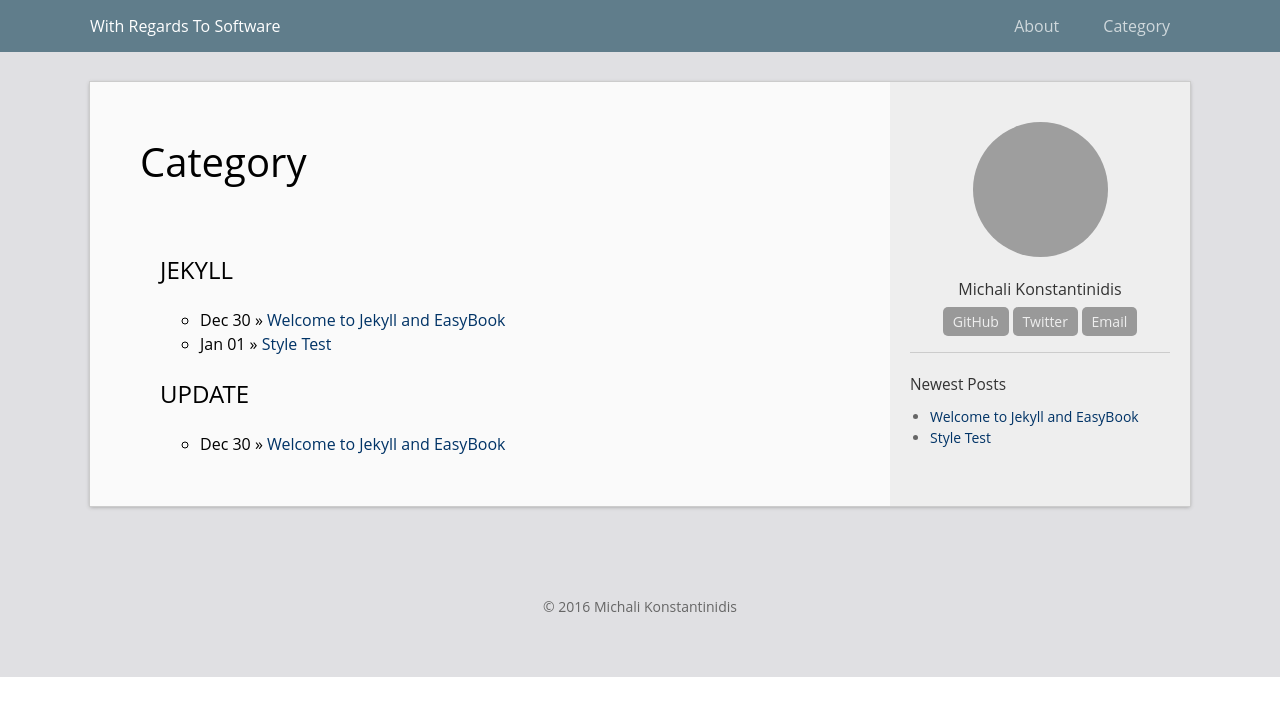
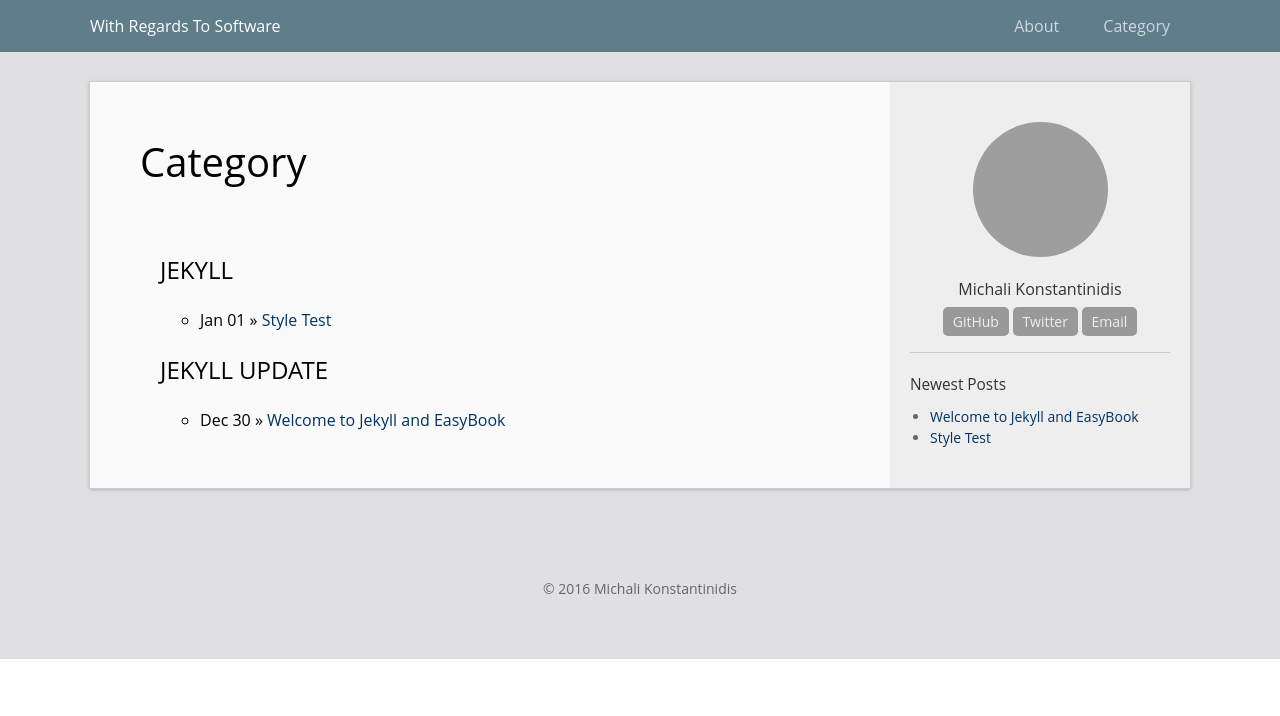
Before and after one commit to michali/blog, a Jekyll site: the page built from category.html, in a window 1280 px wide. Shown: the top 716 px of the page. Built offline with Jekyll 4.4.1, drawn with Linux system fonts in a browser that asks for light colours; grey boxes are pictures that could not be loaded.

```diff
--- a/_posts/2014-12-30-welcome-to-jekyll.markdown
+++ b/_posts/2014-12-30-welcome-to-jekyll.markdown
@@ -2,7 +2,8 @@
 layout: post
 title:  "Welcome to Jekyll and EasyBook"
 date:   2014-12-30 09:00:13
-categories: jekyll update
+categories:
+- jekyll update
 permalink: /archivers/hello
 ---
 
```
